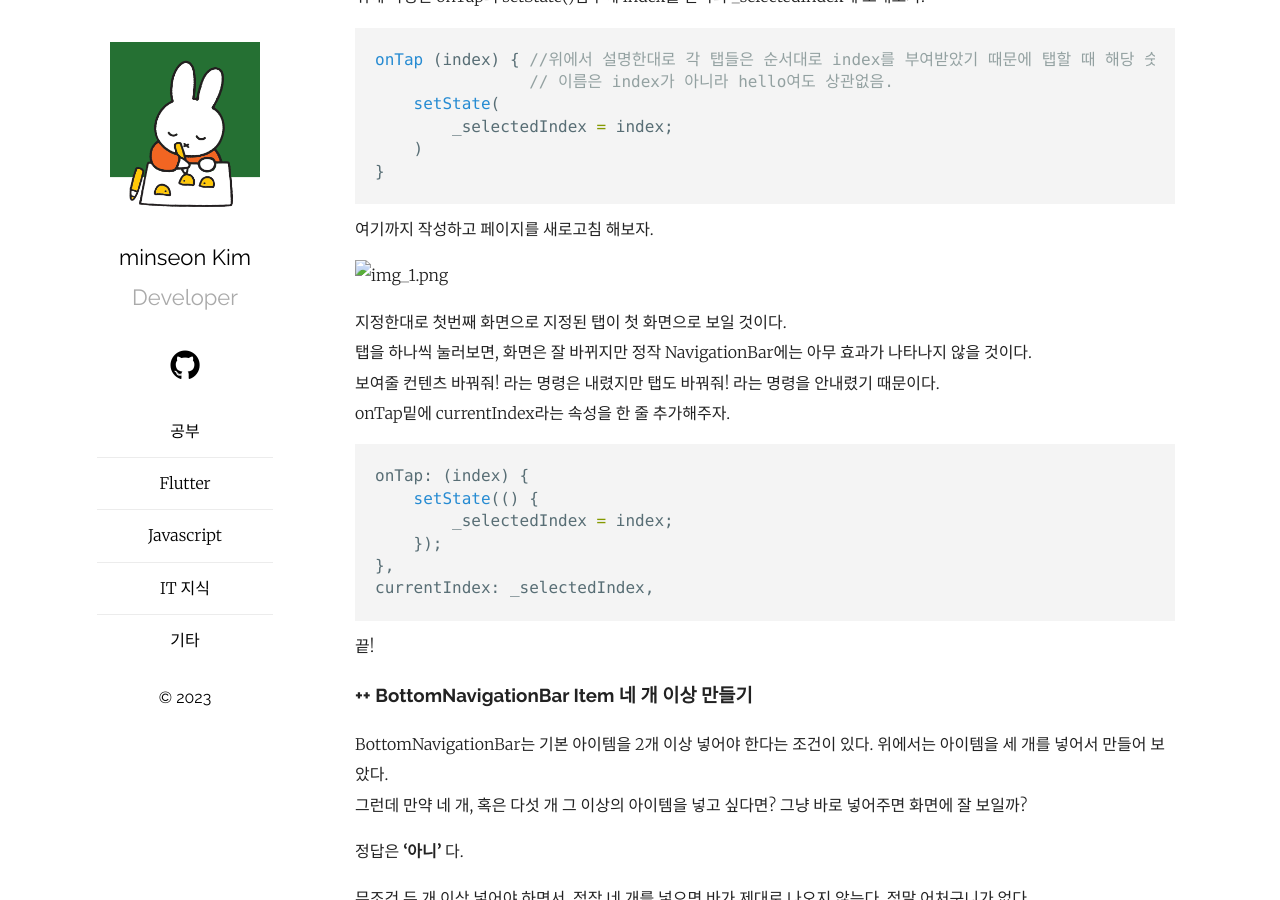
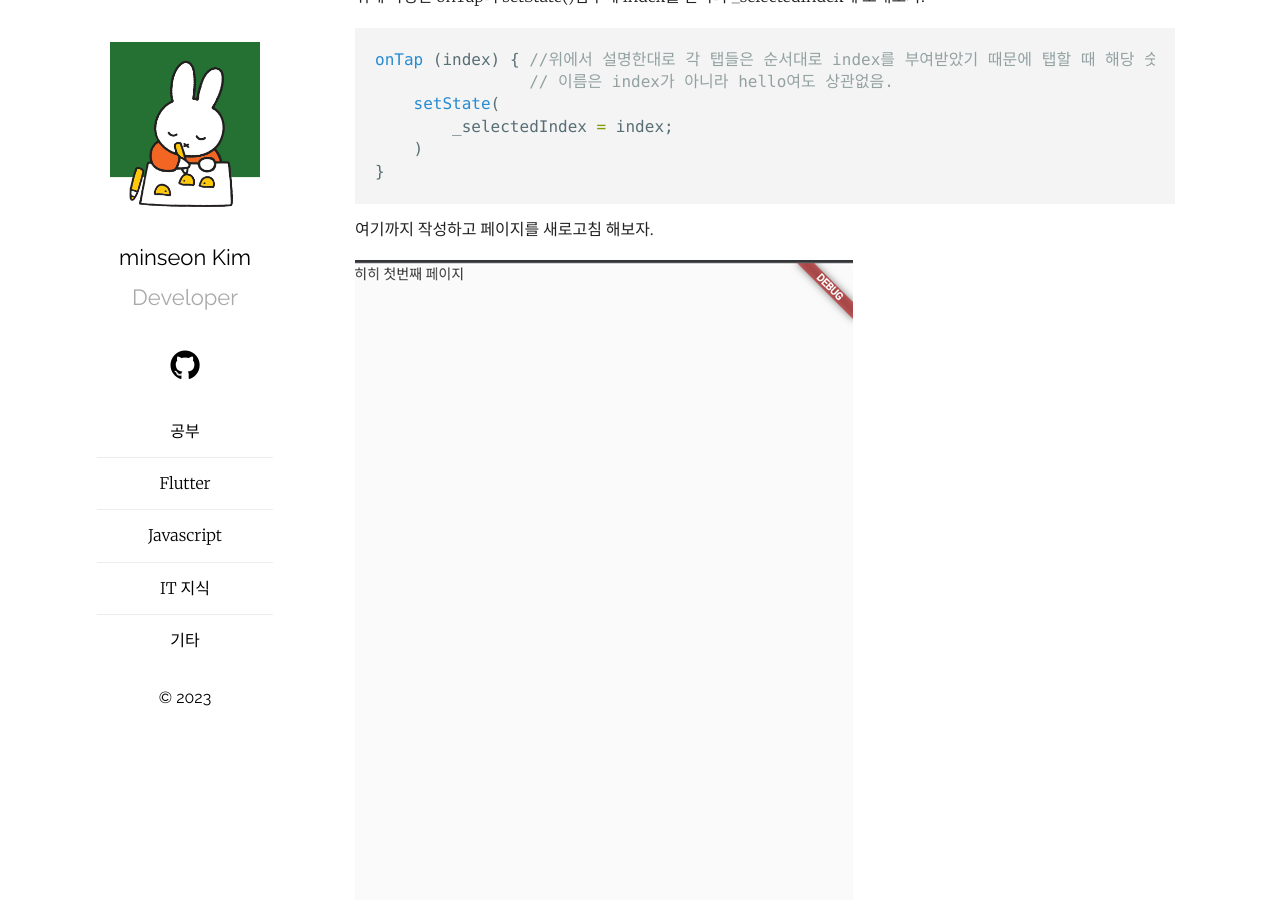
Before and after one commit to heidi3115/heidi3115.github.io, a Jekyll site: the page built from _posts/2023-06-27-flutter-01.markdown, in a window 1280 px wide and 900 px high, scrolled down 2293 px. Built offline with Jekyll 4.4.1, drawn with Linux system fonts in a browser that asks for light colours.

Commit message:
flutter01 BottomNavigationBar 사용하기 & 메뉴 4개 이상 추가하기

````diff
--- a/_posts/2023-06-27-flutter-01.markdown
+++ b/_posts/2023-06-27-flutter-01.markdown
@@ -111,7 +111,7 @@
 
 여기까지 작성하고 페이지를 새로고침 해보자.
 
-![img_1.png](../assets/flutter/flutter-01.png)
+<img src="/assets/flutter/flutter-01.png">
 
 지정한대로 첫번째 화면으로 지정된 탭이 첫 화면으로 보일 것이다.
 탭을 하나씩 눌러보면, 화면은 잘 바뀌지만 정작 NavigationBar에는 아무 효과가 나타나지 않을 것이다.
@@ -155,6 +155,6 @@
     .
 ```
 
+<img src="/assets/flutter/flutter-02.png">
 
-![img.png](../assets/flutter/flutter-02.png)
 완벽하게 작동하는 BottomNavigationBar를 완성하였다.
````
